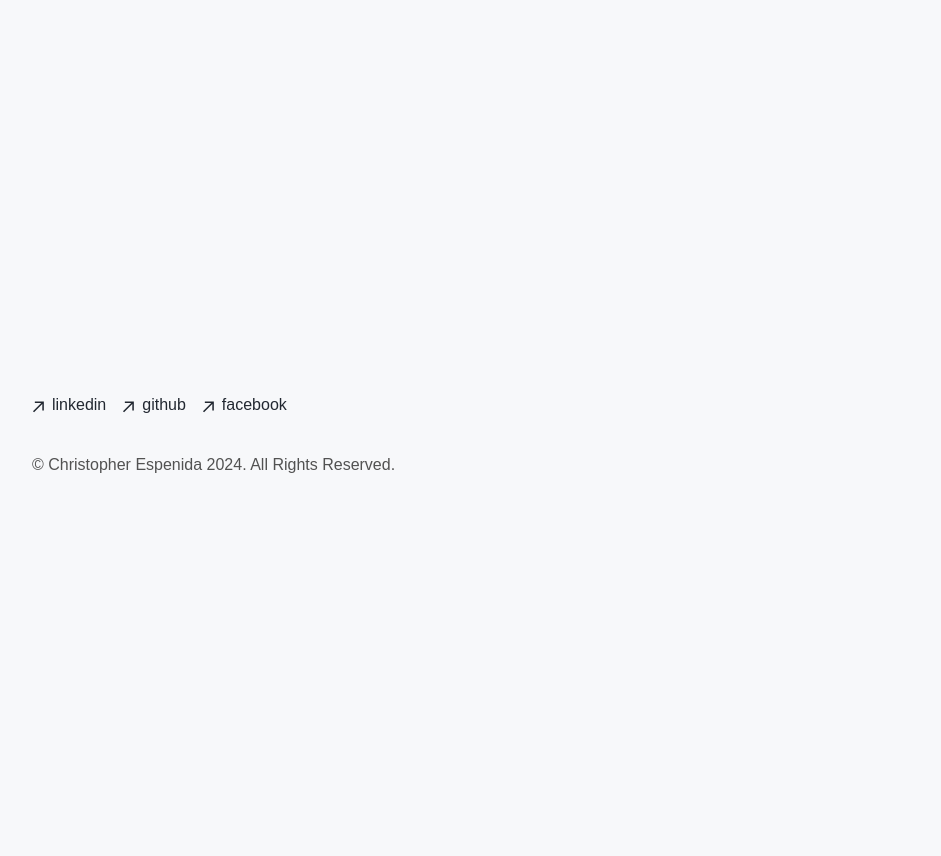
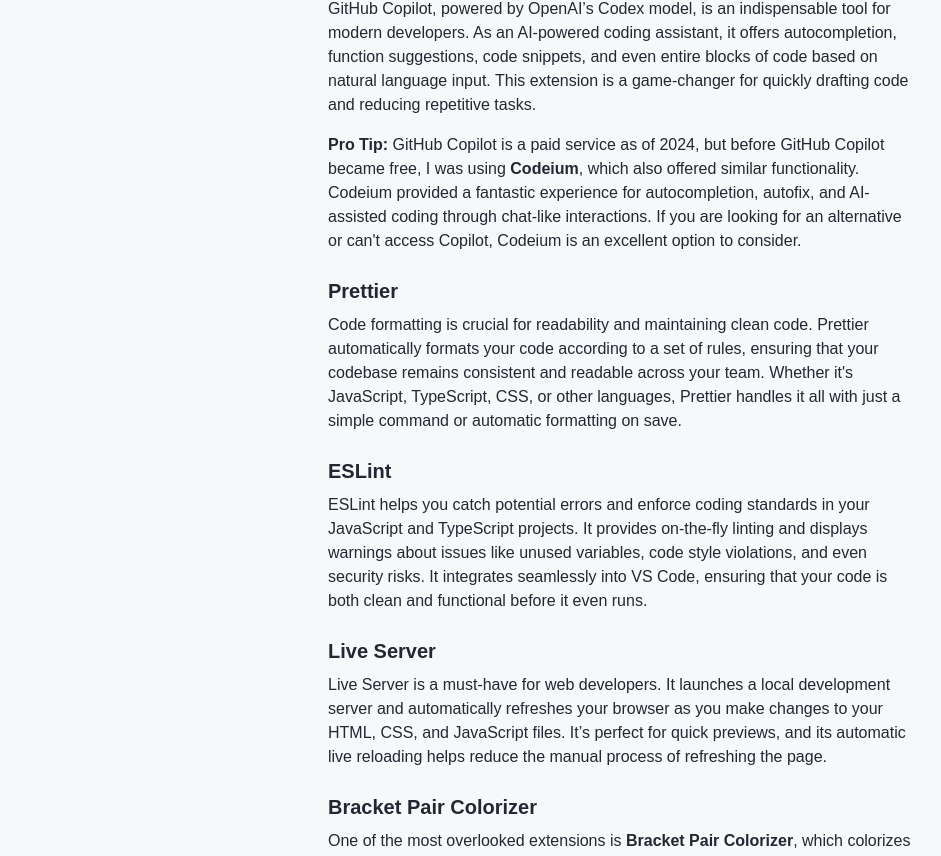
Before and after one commit to Chris24th/nextjs-appv1, a Next.js app: page /blog/posts/top5-vscode-extensions in a window 1280 px wide. Before the commit this address had no page. Shown: the part 439-1295 px from the top of the page, without its empty margins (16-957 px from the left). Before the commit the page ends 980 px from the top, so only its background shows below. Built offline with nearby package versions, Linux system fonts and the light colour scheme.

Commit message:
added top 5 vscode ext blog

```diff
--- /dev/null
+++ b/app/blog/posts/top5-vscode-extensions/page.tsx
@@ -0,0 +1,171 @@
+"use client";
+import PostLayout from "../../../components/postLayout";
+
+// Rendering the content in a component (React example)
+export default function Blog4() {
+  return (
+    <PostLayout
+      title={"Top 5 VS Code Extensions for Faster Development"}
+      content={BlogContents}
+    />
+  );
+
+  function BlogContents() {
+    return (
+      <div className="max-w-3xl mx-auto p-6">
+        <h2 className="text-2xl font-semibold mb-4">Top 5 Extensions</h2>
+
+        <div className="mb-6">
+          <h3 className="text-xl font-semibold  mb-2">GitHub Copilot</h3>
+          <p className=" mb-4">
+            GitHub Copilot, powered by OpenAI’s Codex model, is an indispensable
+            tool for modern developers. As an AI-powered coding assistant, it
+            offers autocompletion, function suggestions, code snippets, and even
+            entire blocks of code based on natural language input. This
+            extension is a game-changer for quickly drafting code and reducing
+            repetitive tasks.
+          </p>
+          <p className="">
+            <strong className="font-bold">Pro Tip:</strong> GitHub Copilot is a
+            paid service as of 2024, but before GitHub Copilot became free, I
+            was using <strong className="font-bold">Codeium</strong>, which also
+            offered similar functionality. Codeium provided a fantastic
+            experience for autocompletion, autofix, and AI-assisted coding
+            through chat-like interactions. If you are looking for an
+            alternative or can&apos;t access Copilot, Codeium is an excellent
+            option to consider.
+          </p>
+        </div>
+
+        <div className="mb-6">
+          <h3 className="text-xl font-semibold  mb-2">Prettier</h3>
+          <p className="">
+            Code formatting is crucial for readability and maintaining clean
+            code. Prettier automatically formats your code according to a set of
+            rules, ensuring that your codebase remains consistent and readable
+            across your team. Whether it&apos;s JavaScript, TypeScript, CSS, or
+            other languages, Prettier handles it all with just a simple command
+            or automatic formatting on save.
+          </p>
+        </div>
+
+        <div className="mb-6">
+          <h3 className="text-xl font-semibold  mb-2">ESLint</h3>
+          <p className="">
+            ESLint helps you catch potential errors and enforce coding standards
+            in your JavaScript and TypeScript projects. It provides on-the-fly
+            linting and displays warnings about issues like unused variables,
+            code style violations, and even security risks. It integrates
+            seamlessly into VS Code, ensuring that your code is both clean and
+            functional before it even runs.
+          </p>
+        </div>
+
+        <div className="mb-6">
+          <h3 className="text-xl font-semibold  mb-2">Live Server</h3>
+          <p className="">
+            Live Server is a must-have for web developers. It launches a local
+            development server and automatically refreshes your browser as you
+            make changes to your HTML, CSS, and JavaScript files. It’s perfect
+            for quick previews, and its automatic live reloading helps reduce
+            the manual process of refreshing the page.
+          </p>
+        </div>
+
+        <div className="mb-6">
+          <h3 className="text-xl font-semibold  mb-2">
+            Bracket Pair Colorizer
+          </h3>
+          <p className="">
+            One of the most overlooked extensions is{" "}
+            <strong className="font-bold">Bracket Pair Colorizer</strong>, which
+            colorizes matching brackets, parentheses, and curly braces, making
+            it easier to navigate nested code blocks. This extension helps avoid
+            the common headache of matching the right pairs when working with
+            complex code structures.
+          </p>
+        </div>
+
+        <h2 className="text-2xl font-semibold mb-4">
+          Other Useful Extensions Based on Your Framework or Language
+        </h2>
+
+        <div className="mb-6">
+          <h3 className="text-xl font-semibold  mb-2">React/JSX</h3>
+          <ul className="list-disc pl-6 ">
+            <li>
+              <strong className="font-bold">
+                ES7 React/Redux/GraphQL/React-Native snippets:
+              </strong>{" "}
+              Adds useful code snippets for React developers, speeding up
+              writing common boilerplate code.
+            </li>
+            <li>
+              <strong className="font-bold">React PropTypes Generate:</strong>{" "}
+              Automatically generates PropTypes for React components.
+            </li>
+          </ul>
+        </div>
+
+        <div className="mb-6">
+          <h3 className="text-xl font-semibold  mb-2">Python</h3>
+          <ul className="list-disc pl-6 ">
+            <li>
+              <strong className="font-bold">Python (by Microsoft):</strong>{" "}
+              Includes IntelliSense, linting, and debugging capabilities
+              tailored to Python development.
+            </li>
+            <li>
+              <strong className="font-bold">Pylance:</strong> Adds fast and
+              feature-rich language support for Python, especially with
+              IntelliSense.
+            </li>
+          </ul>
+        </div>
+
+        <div className="mb-6">
+          <h3 className="text-xl font-semibold  mb-2">JavaScript/TypeScript</h3>
+          <ul className="list-disc pl-6 ">
+            <li>
+              <strong className="font-bold">
+                JavaScript (ES6) code snippets:
+              </strong>{" "}
+              Provides snippets for modern JavaScript syntax, saving you time on
+              common tasks.
+            </li>
+          </ul>
+        </div>
+
+        <div className="mb-20">
+          <h3 className="text-xl font-semibold  mb-2">Ruby on Rails</h3>
+          <ul className="list-disc pl-6 ">
+            <li>
+              <strong className="font-bold">Ruby:</strong> Adds Ruby language
+              support to VS Code with syntax highlighting and IntelliSense.
+            </li>
+            <li>
+              <strong className="font-bold">Rails:</strong> Useful for Ruby on
+              Rails developers, this extension provides integrated support for
+              Rails applications, making development smoother.
+            </li>
+          </ul>
+        </div>
+
+        <p className="mb-4">
+          VS Code extensions are an incredible way to customize and optimize
+          your development environment. By using the{" "}
+          <strong className="font-bold">top 5 extensions</strong> listed above,
+          you can significantly speed up your workflow, improve code quality,
+          and enhance your productivity. Additionally, depending on your chosen
+          framework or language, there are many more specialized extensions to
+          explore.
+        </p>
+        <p className="">
+          Remember to choose extensions that fit your development style, and
+          always keep your extensions up-to-date to benefit from the latest
+          features and bug fixes.
+        </p>
+      </div>
+    );
+  }
+}
--- a/app/components/nav.tsx
+++ b/app/components/nav.tsx
@@ -1,15 +1,15 @@
-'use client';
-import Link from 'next/link';
-import { useState } from 'react';
-import { useTheme } from '../../context/ThemeContext';
-import { FaCloudSun, FaCloudMoon } from 'react-icons/fa';
+"use client";
+import Link from "next/link";
+import { useState } from "react";
+import { useTheme } from "../../context/ThemeContext";
+import { FaCloudSun, FaCloudMoon } from "react-icons/fa";
 //import hamburger from '../../public/hamburger.json';
-import home from '../../public/home.json';
-import pencil from '../../public/pencil.json';
-import postbox from '../../public/postbox.json';
-import dynamic from 'next/dynamic';
+import home from "../../public/home.json";
+import pencil from "../../public/pencil.json";
+import postbox from "../../public/postbox.json";
+import dynamic from "next/dynamic";
 
-const Lottie = dynamic(() => import('lottie-react'), { ssr: false });
+const Lottie = dynamic(() => import("lottie-react"), { ssr: false });
 
 export function Navbar() {
   const { theme, toggleTheme } = useTheme();
@@ -17,27 +17,31 @@
   if (!theme) return null;
 
   const navItems = {
-    '/': {
-      name: 'Home',
+    "/": {
+      name: "Home",
       icon: home,
     },
-    '/blog': {
-      name: 'Blog',
+    "/blog": {
+      name: "Blog",
       icon: pencil,
     },
-    '/contact': {
-      name: 'Contact',
+    "/contact": {
+      name: "Contact",
       icon: postbox,
     },
   };
 
   return (
-    <header className={`fixed top-0 left-0 w-full ${isMenuOpen ? 'bg-[var(--color1)]' : 'backdrop-blur-md'} shadow-md z-50`}>
+    <header
+      className={`fixed top-0 left-0 w-full ${
+        isMenuOpen ? "bg-[var(--color1)]" : "backdrop-blur-md"
+      } shadow-md z-50`}
+    >
       <div className="container mx-auto flex items-center justify-between px-6 py-2">
         {/* Logo Section */}
         <div className="flex items-center">
           <Link href="/" className="text-xl font-bold text-[var(--color4)]">
-            My Portfolio
+            Chris24th
           </Link>
         </div>
 
@@ -60,7 +64,6 @@
               </span>
             </Link>
           ))}
-
         </nav>
 
         {/* Theme Toggle Button */}
@@ -70,7 +73,7 @@
             className="flex items-center px-4 py-2 rounded-lg cursor-pointer transition-all"
           >
             <span className="mr-2 text-sm font-medium text-[var(--color4)]">
-              {theme === 'light' ? (
+              {theme === "light" ? (
                 <FaCloudSun className="text-[var(--color3)] mr-2" />
               ) : (
                 <FaCloudMoon className="text-[var(--color3)] mr-2" />
@@ -81,7 +84,10 @@
               className={`relative w-12 h-6 rounded-full bg-[var(--color2)] transition-all duration-300 ease-in-out`}
             >
               <div
-                className={`absolute w-6 h-6 ${theme === 'light' ? 'bg-gray-300' : 'bg-gray-500'} rounded-full transition-all duration-300 ease-in-out ${theme === 'light' ? 'left-0' : 'left-6'
+                className={`absolute w-6 h-6 ${
+                  theme === "light" ? "bg-gray-300" : "bg-gray-500"
+                } rounded-full transition-all duration-300 ease-in-out ${
+                  theme === "light" ? "left-0" : "left-6"
                 }`}
               ></div>
             </div>
@@ -95,18 +101,21 @@
             className="relative flex flex-col items-center justify-center w-8 h-8 space-y-1 focus:outline-none"
           >
             <div
-              className={`w-4 h-1 bg-[var(--color4)] transition-all duration-300 ${isMenuOpen ? 'rotate-45 absolute w-3' : ''
+              className={`w-4 h-1 bg-[var(--color4)] transition-all duration-300 ${
+                isMenuOpen ? "rotate-45 absolute w-3" : ""
               }`}
-              style={{ transformOrigin: 'top left' }}
+              style={{ transformOrigin: "top left" }}
             ></div>
             <div
-              className={`w-4 h-1 bg-[var(--color4)] transition-all duration-300 ${isMenuOpen ? 'opacity-0' : ''
+              className={`w-4 h-1 bg-[var(--color4)] transition-all duration-300 ${
+                isMenuOpen ? "opacity-0" : ""
               }`}
             ></div>
             <div
-              className={`w-4 h-1 bg-[var(--color4)] transition-all duration-300 ${isMenuOpen ? '-rotate-45 absolute w-3' : ''
+              className={`w-4 h-1 bg-[var(--color4)] transition-all duration-300 ${
+                isMenuOpen ? "-rotate-45 absolute w-3" : ""
               }`}
-              style={{ transformOrigin: 'bottom left' }}
+              style={{ transformOrigin: "bottom left" }}
             ></div>
           </button>
         </div>
@@ -114,7 +123,8 @@
 
       {/* Mobile Menu */}
       <div
-        className={`absolute top-12 left-0 w-full bg-[var(--color1)] backdrop-blur-md md:hidden transition-all duration-500 ease-in-out ${isMenuOpen ? 'max-h-screen opacity-100' : 'max-h-0 opacity-0'
+        className={`absolute top-12 left-0 w-full bg-[var(--color1)] backdrop-blur-md md:hidden transition-all duration-500 ease-in-out ${
+          isMenuOpen ? "max-h-screen opacity-100" : "max-h-0 opacity-0"
         } overflow-hidden`}
       >
         <nav className="flex flex-col items-center space-y-4 py-4">
@@ -136,7 +146,7 @@
             className="flex items-center px-4 py-2 rounded-lg cursor-pointer transition-all"
           >
             <span className="mr-2 text-sm font-medium text-[var(--color4)]">
-              {theme === 'light' ? (
+              {theme === "light" ? (
                 <FaCloudSun className="text-[var(--color3)] mr-2" />
               ) : (
                 <FaCloudMoon className="text-[var(--color3)] mr-2" />
@@ -144,17 +154,19 @@
             </span>
 
             <div
-              className={`relative w-12 h-6 rounded-full ${theme === 'light' ? 'bg-gray-300' : 'bg-gray-700'}`}
+              className={`relative w-12 h-6 rounded-full ${
+                theme === "light" ? "bg-gray-300" : "bg-gray-700"
+              }`}
             >
               <div
-                className={`absolute w-6 h-6 bg-white rounded-full transition-all duration-300 ease-in-out ${theme === 'light' ? 'left-0' : 'left-6'
+                className={`absolute w-6 h-6 bg-white rounded-full transition-all duration-300 ease-in-out ${
+                  theme === "light" ? "left-0" : "left-6"
                 }`}
               ></div>
             </div>
           </button>
         </nav>
       </div>
-
     </header>
   );
 }
--- a/app/components/posts.tsx
+++ b/app/components/posts.tsx
@@ -3,42 +3,47 @@
     id: 1,
     category: "Tech Reviews",
     title: "Why I Switched to Tailwind CSS",
-        description: "An in-depth look at Tailwind CSS and how it revolutionized my styling process.",
+    description:
+      "An in-depth look at Tailwind CSS and how it revolutionized my styling process.",
     date: "2024-12-13",
-        slug: "why-i-switched-to-tailwind-css"
+    slug: "why-i-switched-to-tailwind-css",
   },
   {
     id: 2,
     category: "Development Insights",
     title: "Is Laravel Complicated for Beginners?",
-        description: "Exploring Laravel’s learning curve and whether it’s suitable for beginners.",
+    description:
+      "Exploring Laravel’s learning curve and whether it’s suitable for beginners.",
     date: "2024-12-10",
-        slug: "is-laravel-complicated-for-beginners"
+    slug: "is-laravel-complicated-for-beginners",
   },
   {
     id: 3,
     category: "Web Development Trends",
     title: "Next.js is the Best Framework for SEO",
-        description: "Understanding why Next.js is a powerful tool for enhancing your website's SEO performance.",
+    description:
+      "Understanding why Next.js is a powerful tool for enhancing your website's SEO performance.",
     date: "2024-12-08",
-        slug: "nextjs-is-the-best-framework-for-seo"
+    slug: "nextjs-is-the-best-framework-for-seo",
   },
   {
     id: 4,
     category: "Productivity Hacks",
     title: "Top 5 VS Code Extensions for Faster Development",
-        description: "A curated list of extensions that have drastically improved my productivity.",
-        date: "2024-12-05",
-        slug: "top-vscode-extensions-for-productivity"
+    description:
+      "A curated list of extensions that have drastically improved my productivity.",
+    date: "2025-03-01",
+    slug: "top5-vscode-extensions",
   },
   {
     id: 5,
     category: "Favorite Technologies",
     title: "Why I Love Using Next.js for My Projects",
-        description: "Exploring the features of Next.js that make it my go-to framework.",
+    description:
+      "Exploring the features of Next.js that make it my go-to framework.",
     date: "2024-12-03",
-        slug: "why-i-love-nextjs"
-    }
+    slug: "why-i-love-nextjs",
+  },
 ];
 
 export default posts;
--- a/app/page.tsx
+++ b/app/page.tsx
@@ -1,13 +1,13 @@
-'use client';
-import { useTheme } from '../context/ThemeContext';
-import { useState } from 'react';
-import Image from 'next/image';
-import downloadLight from '../public/download-light.json';
-import downloadDark from '../public/download-dark.json';
-import rocket from '../public/rocket.json';
-import dynamic from 'next/dynamic';
+"use client";
+import { useTheme } from "../context/ThemeContext";
+import { useState } from "react";
+import Image from "next/image";
+//import downloadLight from '../public/download-light.json';
+//import downloadDark from '../public/download-dark.json';
+import rocket from "../public/rocket.json";
+import dynamic from "next/dynamic";
 
-const Lottie = dynamic(() => import('lottie-react'), { ssr: false });
+const Lottie = dynamic(() => import("lottie-react"), { ssr: false });
 
 export default function Home() {
   const { theme } = useTheme();
@@ -22,9 +22,7 @@
         {/* Column 1 */}
         <div className="flex flex-col items-center justify-center">
           <div className="text-center space-y-2">
-            <h1 className="text-6xl font-bold tracking-wide">
-              SOFTWARE
-            </h1>
+            <h1 className="text-6xl font-bold tracking-wide">SOFTWARE</h1>
             <h1 className="text-6xl font-bold tracking-wide text-[var(--color3)]">
               DEVELOPER
             </h1>
@@ -35,22 +33,28 @@
 
           {/* Buttons Section */}
           <div className="flex space-x-2 mt-6">
-            <a href="https://www.linkedin.com/in/christopher-espenida-8402462a9/
-            // " target="_blank" rel="noopener noreferrer">
+            <a
+              href="https://www.linkedin.com/in/christopher-espenida-8402462a9/
+            // "
+              target="_blank"
+              rel="noopener noreferrer"
+            >
               <button
                 onMouseEnter={() => setIsInqHovered(true)}
                 onMouseLeave={() => setIsInqHovered(false)}
-                className="bg-[var(--color3)] text-white font-bold py-3 px-10 rounded-full shadow-md flex items-center transition-all">
-                <span style={{ textShadow: '1px 1px 2px rgba(0, 0, 0, 0.3)' }}>
+                className="bg-[var(--color3)] text-white font-bold py-3 px-10 rounded-full shadow-md flex items-center transition-all"
+              >
+                <span style={{ textShadow: "1px 1px 2px rgba(0, 0, 0, 0.3)" }}>
                   Inquiry
                 </span>
                 <Lottie
                   animationData={rocket}
                   loop={isInqHovered}
-                  className="ml-1 w-6 h-6" />
+                  className="ml-1 w-6 h-6"
+                />
               </button>
             </a>
-            <a href="https://www.linkedin.com/in/christopher-espenida-8402462a9/" target="_blank" rel="noopener noreferrer">
+            {/* <a href="https://www.linkedin.com/in/christopher-espenida-8402462a9/" target="_blank" rel="noopener noreferrer">
               <button
                 onMouseEnter={() => setIsDLHovered(true)}
                 onMouseLeave={() => setIsDLHovered(false)}
@@ -72,19 +76,29 @@
                       className="ml-1 h-6" />
                   )}
               </button>
-            </a>
+            </a> */}
           </div>
         </div>
 
         {/* Column 2 */}
         <div className="flex items-center justify-center">
-          {
-            theme === 'dark' ? (
-              <Image src="/sitting-dark.png" alt="Tech Image" width={600} height={600} layout="responsive" />
-            ) : (
-                <Image src="/sitting-light.png" alt="Tech Image" width={600} height={600} layout="responsive" />
-            )
-          }
+          {theme === "dark" ? (
+            <Image
+              src="/sitting-dark.png"
+              alt="Tech Image"
+              width={600}
+              height={600}
+              layout="responsive"
+            />
+          ) : (
+            <Image
+              src="/sitting-light.png"
+              alt="Tech Image"
+              width={600}
+              height={600}
+              layout="responsive"
+            />
+          )}
         </div>
       </div>
 
@@ -102,13 +116,23 @@
 
         {/* Column 2 */}
         <div className="flex items-center justify-center">
-          {
-            theme === 'dark' ? (
-              <Image src="/desk-dark.png" alt="Tech Image" width={600} height={600} layout="responsive" />
-            ) : (
-                <Image src="/desk-light.png" alt="Tech Image" width={600} height={600} layout="responsive" />
-            )
-          }
+          {theme === "dark" ? (
+            <Image
+              src="/desk-dark.png"
+              alt="Tech Image"
+              width={600}
+              height={600}
+              layout="responsive"
+            />
+          ) : (
+            <Image
+              src="/desk-light.png"
+              alt="Tech Image"
+              width={600}
+              height={600}
+              layout="responsive"
+            />
+          )}
         </div>
       </div>
     </main>
```
Also changed, not shown: package.json (+7 -2 lines), 1 other file (tests, documents, lock files or other folders). Lines whose indentation alone changed are shown as unchanged.
